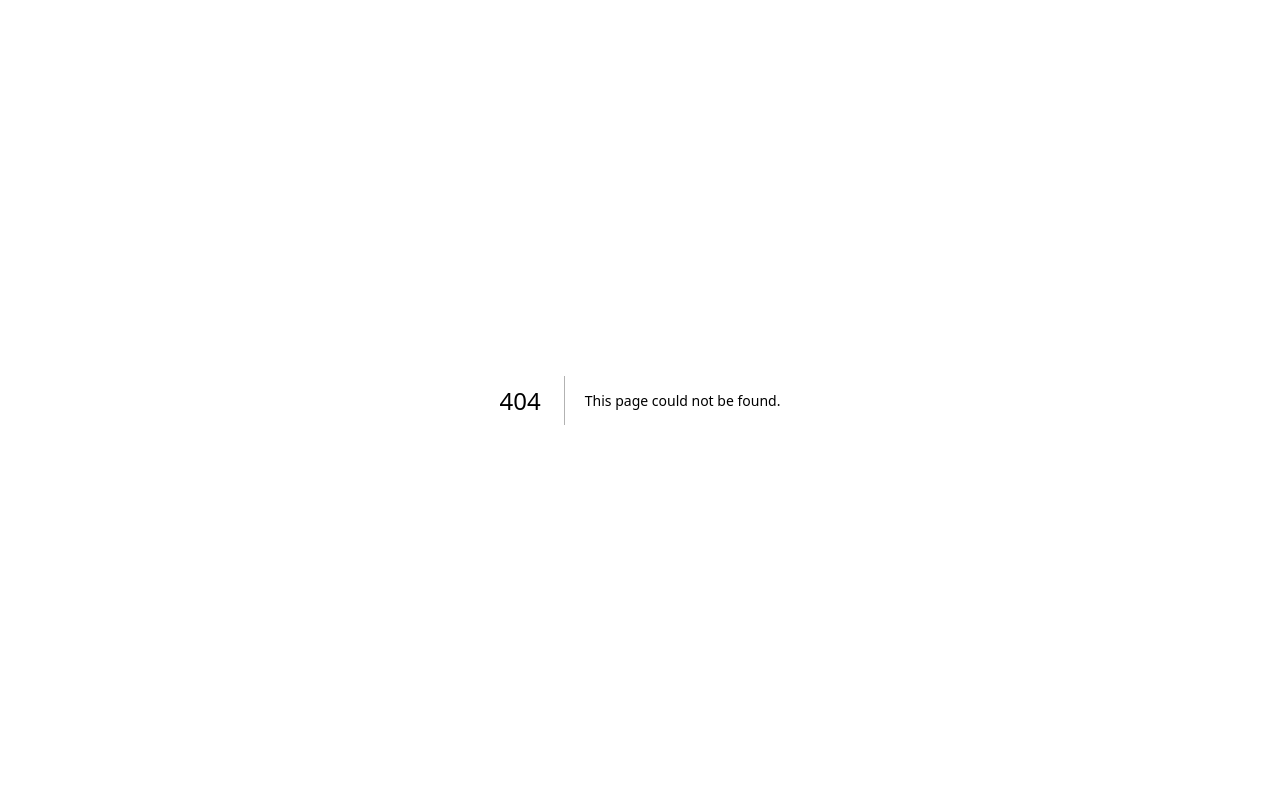
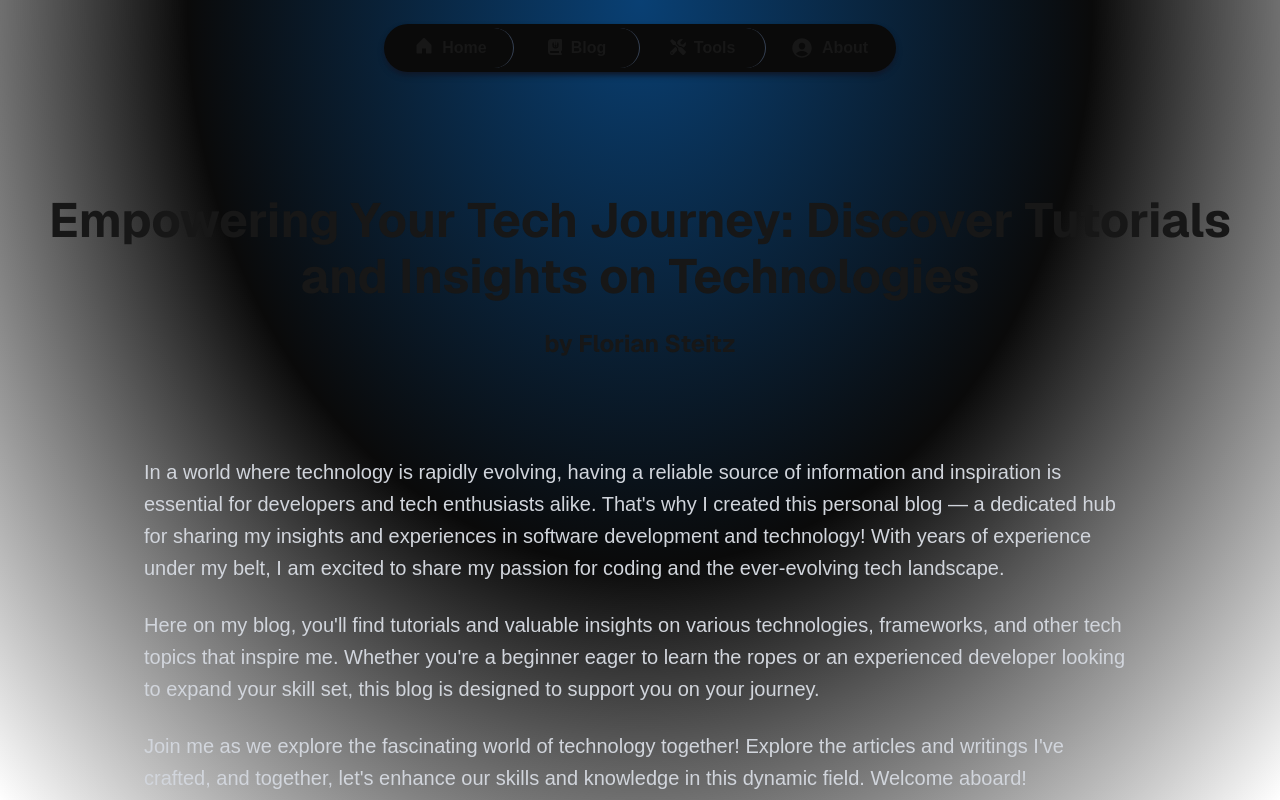
Before and after one commit to FSteitz/fsteitz.github.io, a Next.js app: page /blog in a window 1280 px wide. Before the commit this address had no page. Shown: the top 800 px of the page. Built offline with nearby package versions, Linux system fonts and the light colour scheme; no server answers.

Commit message:
Add basic blog page

```diff
--- /dev/null
+++ b/src/app/blog/page.tsx
@@ -0,0 +1,14 @@
+import { config } from "@/config";
+
+import { MarkdownProse } from "@/components/markdown/MarkdownProse";
+import { PageFrame } from "@/components/page/frame/PageFrame";
+
+import { markdownContent } from "@/text/markdown";
+
+export default function Blog() {
+  return (
+    <PageFrame pageTitle="Empowering Your Tech Journey: Discover Tutorials and Insights on Technologies" pageSubTitle={`by ${config.website.name}`}>
+      <MarkdownProse markdownContent={markdownContent.page.introduction.blogPage} />
+    </PageFrame>
+  );
+}
--- a/src/text/markdown.ts
+++ b/src/text/markdown.ts
@@ -4,10 +4,21 @@ This site features a collection of small tools and tutorials I've created or fou
 Whether you're just starting out or looking to deepen your knowledge, I invite you to explore the resources I've curated and join me on this exciting journey in the world of technology!
 `;
 
+const blogPageIntroduction = `In a world where technology is rapidly evolving, having a reliable source of information and inspiration is essential for developers and tech enthusiasts alike.
+That's why I created this personal blog — a dedicated hub for sharing my insights and experiences in software development and technology!
+With years of experience under my belt, I am excited to share my passion for coding and the ever-evolving tech landscape.
+
+Here on my blog, you'll find tutorials and valuable insights on various technologies, frameworks, and other tech topics that inspire me.
+Whether you're a beginner eager to learn the ropes or an experienced developer looking to expand your skill set, this blog is designed to support you on your journey.
+
+Join me as we explore the fascinating world of technology together! Explore the articles and writings I've crafted, and together, let's enhance our skills and knowledge in this dynamic field. Welcome aboard!
+`;
+
 export const markdownContent = {
     page: {
         introduction: {
-            homePage: homePageIntroduction
+            homePage: homePageIntroduction,
+            blogPage: blogPageIntroduction
         }
     }
 };
```
